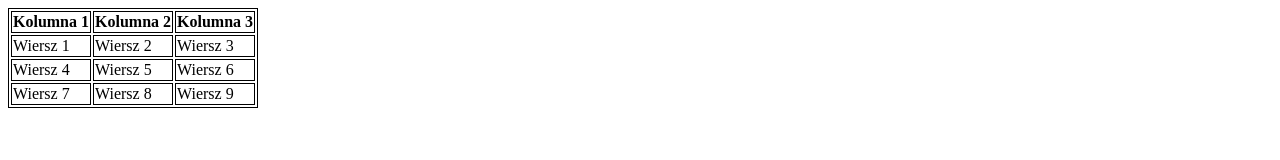
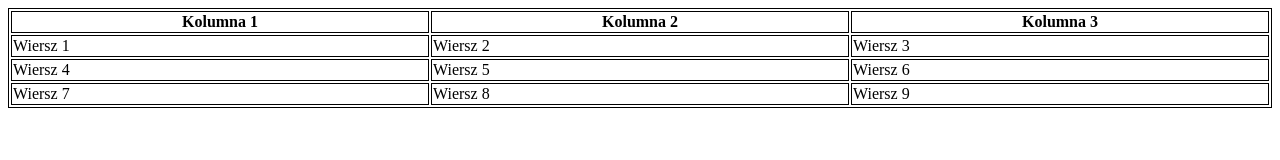
Before and after one commit to LukaszSzabelski/zadanie.14113, a plain HTML site: page index.html in a window 1280 px wide. Drawn offline with Linux system fonts and the light colour scheme.

Commit message:
Poprawione zadanie

```diff
--- a/index.html
+++ b/index.html
@@ -10,11 +10,11 @@
     </style>
 </head>
 <body>
-    <table style="widith:100%">
+    <table style="width:100%">
     <tr>
-    <th>Kolumna 1</th>
-    <th>Kolumna 2</th>
-    <th>Kolumna 3</th>
+        <th>Kolumna 1</th>
+         <th>Kolumna 2</th>
+         <th>Kolumna 3</th>
     </tr>
     <tr>
         <td>Wiersz 1</td>
```
